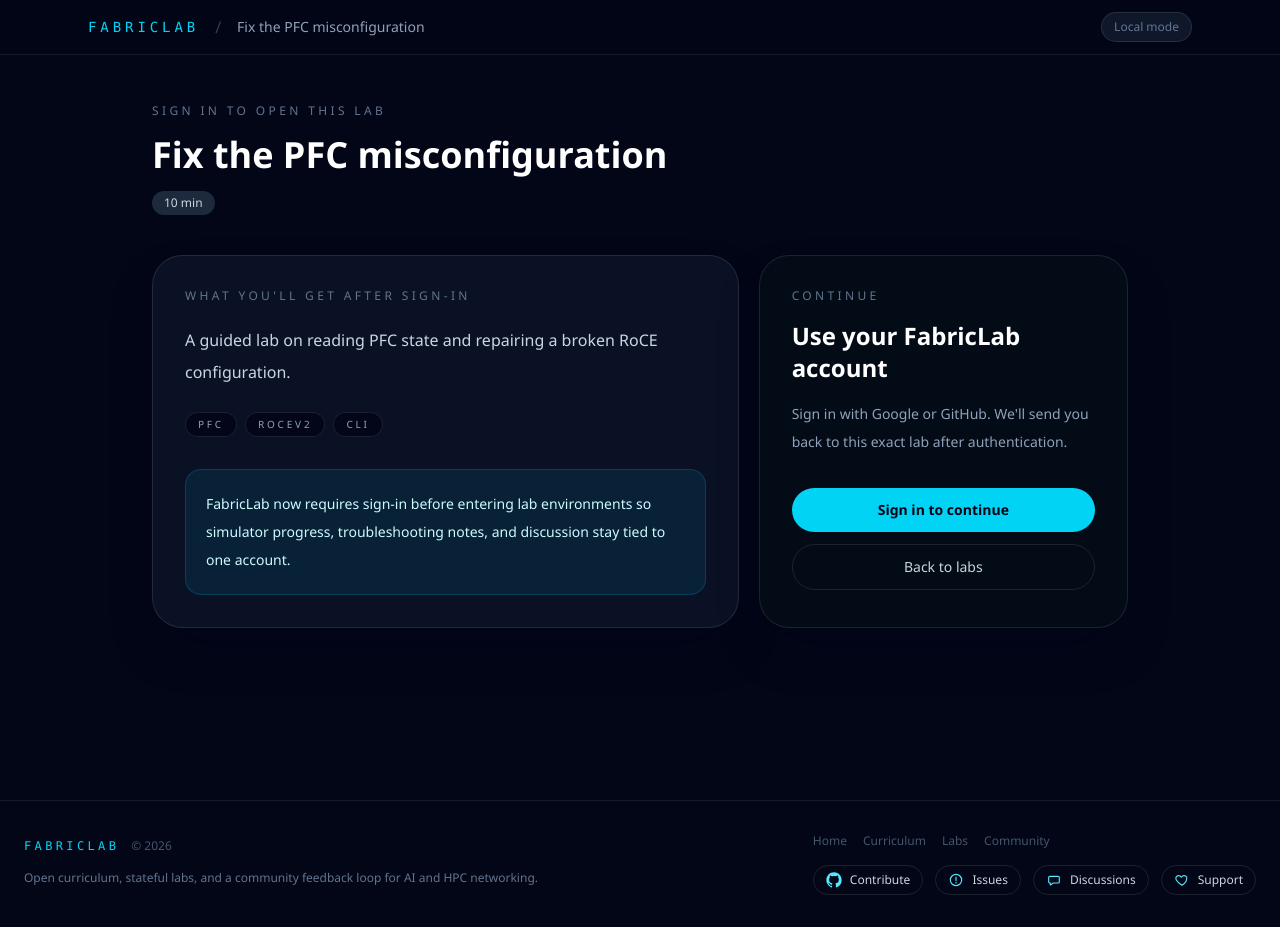
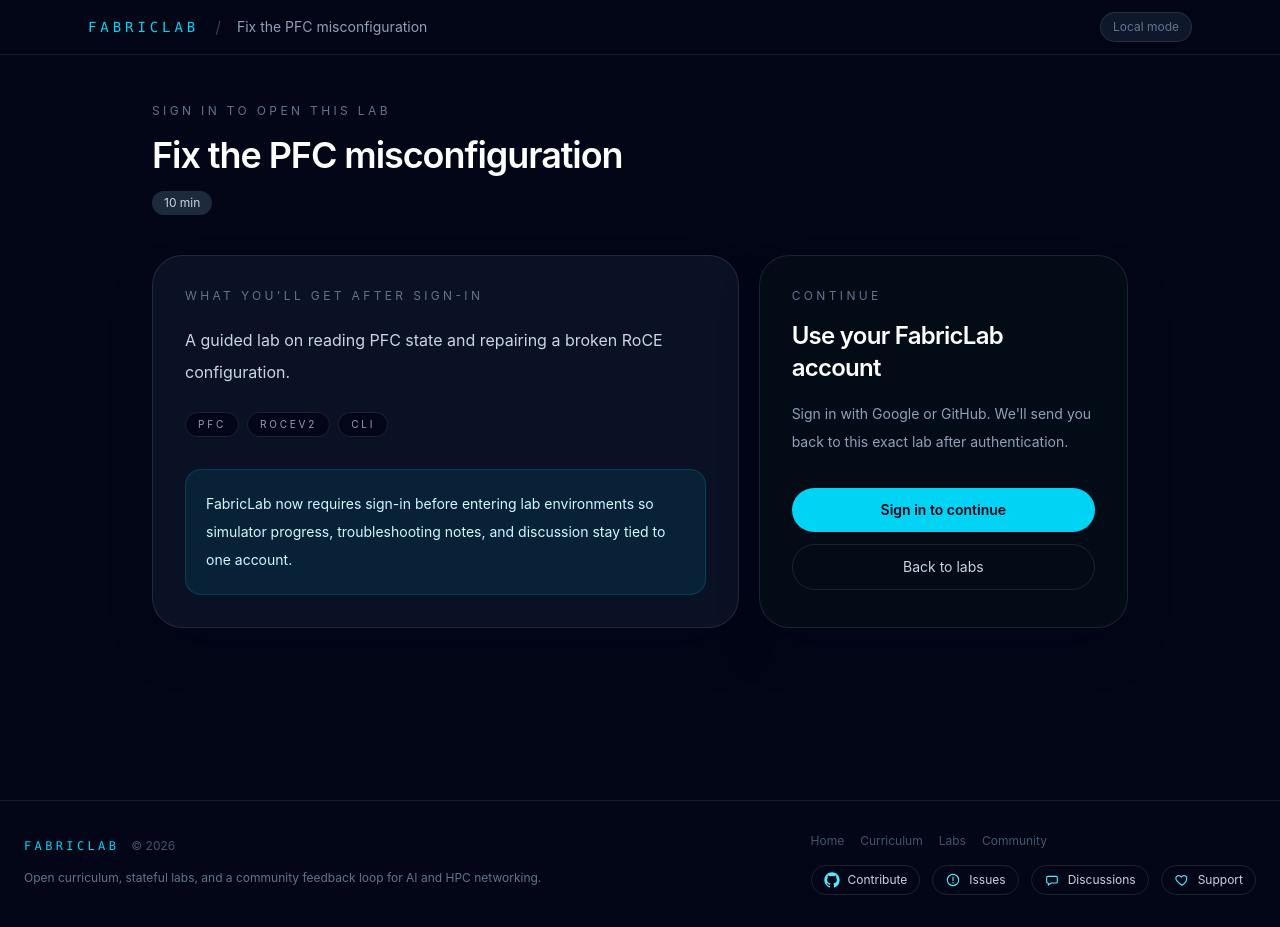
Before and after one commit to g-arjuna/fabriclab, a Next.js app in the folder apps/web/: page /lab in a window 1280 px wide. Built offline with nearby package versions, Linux system fonts and the light colour scheme; no server answers; the database is empty.

Commit message:
Refine app typography

```diff
--- a/apps/web/app/globals.css
+++ b/apps/web/app/globals.css
@@ -3,6 +3,43 @@
 
 :root {
   color-scheme: dark;
+  --font-sans:
+    "SF Pro Text",
+    "SF Pro Display",
+    -apple-system,
+    BlinkMacSystemFont,
+    "Segoe UI Variable Text",
+    "Segoe UI Variable Display",
+    "Segoe UI",
+    "Avenir Next",
+    "Helvetica Neue",
+    Arial,
+    sans-serif;
+  --font-display:
+    "SF Pro Display",
+    "SF Pro Text",
+    -apple-system,
+    BlinkMacSystemFont,
+    "Segoe UI Variable Display",
+    "Segoe UI Variable Text",
+    "Segoe UI",
+    "Avenir Next",
+    "Helvetica Neue",
+    Arial,
+    sans-serif;
+  --font-mono:
+    "JetBrains Mono",
+    "SF Mono",
+    "Cascadia Code",
+    "Fira Code",
+    ui-monospace,
+    SFMono-Regular,
+    Menlo,
+    Monaco,
+    Consolas,
+    "Liberation Mono",
+    "Courier New",
+    monospace;
 }
 
 * {
@@ -18,9 +55,35 @@
   min-height: 100vh;
   background: #07111f;
   color: #e2e8f0;
-  font-family: "Avenir Next", "Segoe UI", "Trebuchet MS", sans-serif;
+  font-family: var(--font-sans);
   line-height: 1.5;
+  -webkit-font-smoothing: antialiased;
+  -moz-osx-font-smoothing: grayscale;
+  font-feature-settings: "kern" 1, "liga" 1, "calt" 1;
   text-rendering: optimizeLegibility;
+}
+
+h1,
+h2,
+h3,
+h4,
+h5,
+h6 {
+  font-family: var(--font-display);
+  letter-spacing: -0.03em;
+}
+
+button,
+input,
+textarea,
+select {
+  font: inherit;
+}
+
+code,
+pre,
+.font-mono {
+  font-family: var(--font-mono);
 }
 
 .chapter-prose p {
```
